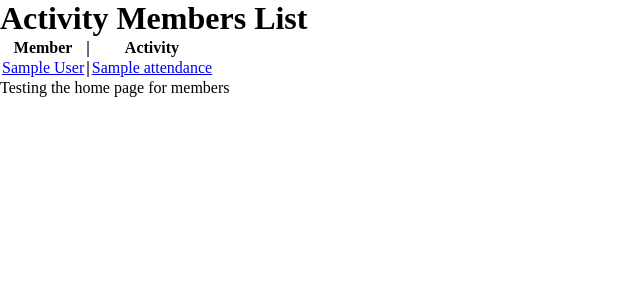
After one commit to Wellington-Black/Project_Web_Programming_with_Python, a Flask app: page /activities/1/members in a window 1280 px wide. The commit adds this page. Shown: the top 300 px of the page, without its empty margins (0-640 px from the left). Run offline with Flask 2, Linux system fonts and the light colour scheme; a database or web service that is not in the repository returns one stand-in record (values such as "Sample title"); some libraries are stand-ins or nearby versions; some web fonts are replaced.

Commit message:
List all members in an activity

```diff
--- a/studio_management_suite/controllers/activity_controller.py
+++ b/studio_management_suite/controllers/activity_controller.py
@@ -10,6 +10,16 @@ def activities():
     activities = activity_repository.select_all()
     return render_template("activities/index.html", activities = activities)
 
+
+#GET
+#NEW
+@activities_blueprint.route("/activities/<id>/members", methods = ['GET'])
+def activities_bookings(id):
+    members = activity_repository.select_activity_id(id)
+    return render_template("activities/members.html", members = members )
+
+
+#GET
 @activities_blueprint.route("/activities/upcoming")
 def upcoming_activities():
     activities = activity_repository.upcoming()
--- a/studio_management_suite/repositories/activity_repository.py
+++ b/studio_management_suite/repositories/activity_repository.py
@@ -2,6 +2,8 @@ from db.run_sql import run_sql
 
 from models.activity import Activity
 from models.member import Member
+from models.booking import Booking
+
 
 def save(activity):
     sql = "INSERT INTO activities(name, instructor, time, studio, level) VALUES ( %s, %s, %s, %s, %s ) RETURNING id"
@@ -44,3 +46,18 @@ def select(id):
     if result is not None:
         activity = Activity(result['name'], result['instructor'], result['time'], result['studio'], result['level'], result['id'] )
     return activity
+
+
+def select_activity_id(id):
+    attendances = []
+
+    sql = '''SELECT m.id as member_id, act.id as activity_id, m.first_name, m.last_name,
+            act.name as activity_name
+            FROM attendances att
+            JOIN activities act ON (act.id = att.activity_id)
+            JOIN members m ON (m.id = att.member_id) where act.id = %s '''
+    results = run_sql(sql, id)
+
+    for row in results:
+        attendances.append(Booking(**row))
+    return attendances
--- a/studio_management_suite/static/style.css
+++ b/studio_management_suite/static/style.css
@@ -2,3 +2,12 @@
     margin: 0;
     padding: 0;
 }
+.container {
+    width: 100%;
+    margin: auto;
+    background-color: red;
+    height: 150px;
+    display: flex;
+    justify-content: center;
+    align-items: center;
+}
--- a/studio_management_suite/templates/activities/edit.html
+++ b/studio_management_suite/templates/activities/edit.html
@@ -15,7 +15,7 @@
     </div>
     <div>
         <label for="time">Time:</label>
-        <input type="time" id="time" name="time" value="{{activity.time}}" required>
+        <input type="datetime-local" id="time" name="time" value="{{activity.time}}" required>
     </div>
     <div>
         <label for="studio">Studio:</label>
--- a/studio_management_suite/templates/activities/index.html
+++ b/studio_management_suite/templates/activities/index.html
@@ -17,6 +17,8 @@
     <th>Studio</th>
     <th>|</th>
     <th>Level</th>
+    <th>|</th>
+    <th>VIEW</th>
 
   </tr>
   {% for activity in activities %}
@@ -31,6 +33,9 @@
     <td><a href="/activities/{{ activity.id }}"> {{activity.studio}} </a></td>
     <th>|</th>
     <td><a href="/activities/{{ activity.id }}"> {{activity.level}} </a></td>
+    <th>|</th>
+    <td><a href="/activities/{{ activity.id }}/members"> View members </a></td>
+
 
   </tr>
   {% endfor %}
--- /dev/null
+++ b/studio_management_suite/templates/activities/members.html
@@ -0,0 +1,25 @@
+{% extends '/layout.html' %}
+
+{% block title %} Members {% endblock %}
+
+{% block main %}
+<h1>Activity Members List</h1>
+
+<table>
+    <tr>
+      <th>Member</th>
+      <th>|</th>
+      <th>Activity</th>
+    </tr>
+    {% for member in members %}
+    <tr>
+
+      <td><a href="/members/{{ member.activity_id}}"> {{member.first_name}} {{member.last_name}} </a></td>
+      <th>|</th>
+      <td><a href="/members/{{ member.member_id }}"> {{member.activity_name}} </a></td>
+    </tr>
+    {% endfor %}
+  </table>
+
+<p>Testing the home page for members</p>
+{% endblock %}
--- a/studio_management_suite/templates/activities/new.html
+++ b/studio_management_suite/templates/activities/new.html
@@ -17,7 +17,7 @@
 
     <div>
         <label for="time">Time: </label>
-        <input type="time" id="time" name="time" placeholder="Time" required>
+        <input type="datetime-local" id="time" name="time" placeholder="Time" required>
     </div>
 
     <div>
```
Also changed, not shown: studio_management_suite/repositories/attendance_repository.py (line endings or trailing spaces), studio_management_suite/templates/layout.html (line endings or trailing spaces).
